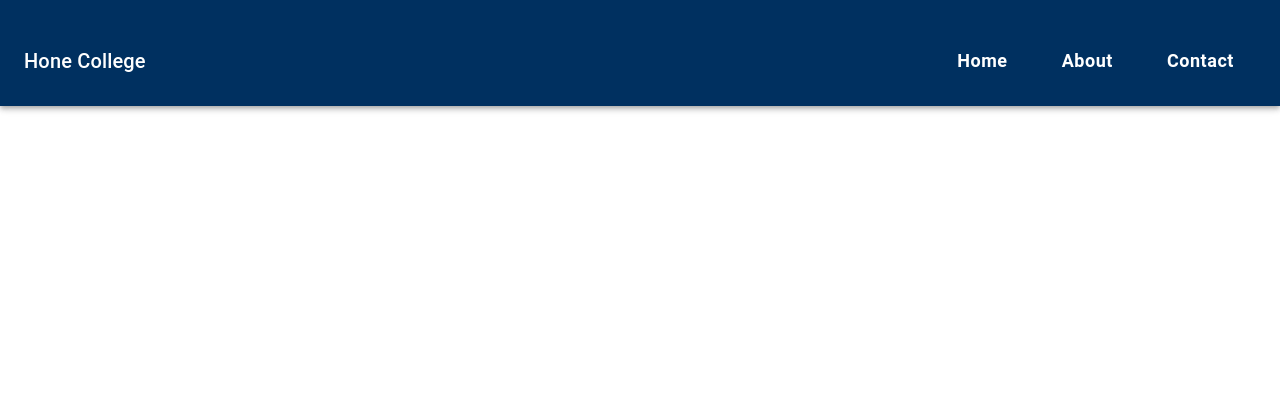
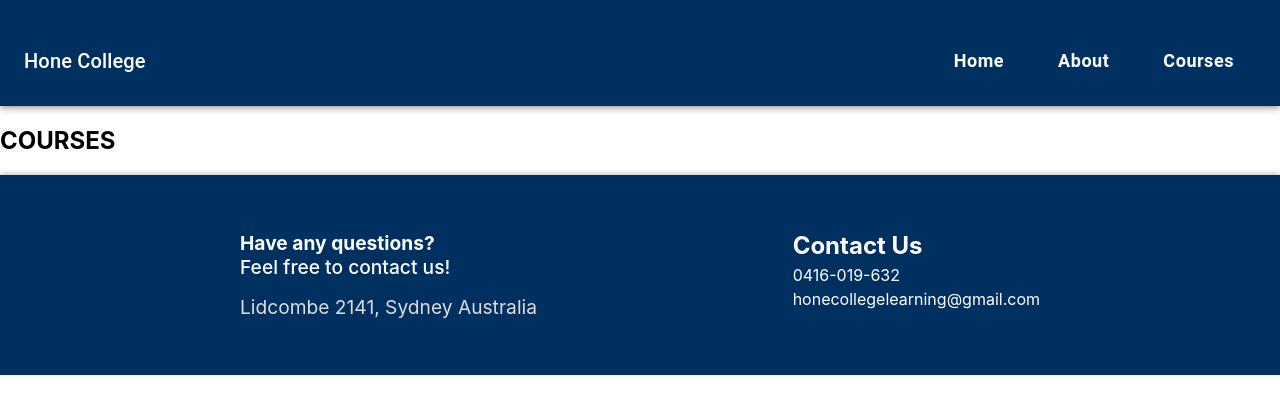
Before and after one commit to honeCollege/.com, a React (Create React App) app in the folder hone_college_v1/: page /.com/courses in a window 1280 px wide. Shown: the top 414 px of the page. Built offline with nearby package versions, Linux system fonts and the light colour scheme.

Commit message:
added bottom bar

```diff
--- a/hone_college_v1/src/App.jsx
+++ b/hone_college_v1/src/App.jsx
@@ -4,12 +4,13 @@ import { Container } from "@mui/material";
 import { ThemeProvider } from "@mui/material/styles";
 import HomePage from "./components/HomePage";
 import AboutPage from "./components/AboutPage";
+import BottomNavigation from "./components/BottomNavigation";
 import "./css/colorPalette.css";
 import theme from "./css/colorTheme";
 import NavigationHeader from "./components/Header";
 
-function Contact() {
-  return <h2>Contact Page</h2>;
+function Courses() {
+  return <h2>COURSES</h2>;
 }
 
 export default function App() {
@@ -25,10 +26,11 @@ export default function App() {
           <Routes>
             <Route path="/.com" element={<HomePage />} />
             <Route path="/.com/about" element={<AboutPage />} />
-            <Route path="/.com/contact" element={<Contact />} />
+            <Route path="/.com/courses" element={<Courses />} />
           </Routes>
         </Container>
       </Router>
+      <BottomNavigation/>
     </ThemeProvider>
   );
 }
--- a/hone_college_v1/src/components/AboutPage.jsx
+++ b/hone_college_v1/src/components/AboutPage.jsx
@@ -57,7 +57,7 @@ export default function AboutPage() {
       <div
         style={{
           position: 'relative',
-          width: '100vw',
+          width: '100%',
           height: useFixedHeight ? '600px' : undefined,
           paddingTop: useFixedHeight ? undefined : '66.67%',
           backgroundImage: `url(${handWriting})`,
@@ -122,10 +122,9 @@ export default function AboutPage() {
           Who We Are
         </h1>
         <p style={{ maxWidth: '800px', fontSize: '1.125rem', lineHeight: '1.6'}}>
-          We are HoneCollege, a group of tutors who are passionate about helping students grow into confident,
-          capable learners. We're looking to help shape future generations into becoming independent thinkers
-          by having a real understanding of our content rather than solely chasing marks at school. Whether you're aiming to
-          catch up or get ahead, we'll help hone your skills and unlock your full potential.
+          We are HoneCollege, a team of passionate math tutors dedicated to helping students truly understand math—not just memorise it.
+          Our approach rewires the way students think about numbers, focusing on deep comprehension over rote learning.
+          Whether you're looking to build confidence, catch up, or get ahead, we'll help hone your mathematical thinking and unlock your full potential.
         </p>
       </div>
       <div
--- /dev/null
+++ b/hone_college_v1/src/components/BottomNavigation.jsx
@@ -0,0 +1,61 @@
+import React from 'react';
+import { useTheme } from '@mui/material/styles';
+
+export default function StickyFooter() {
+  const theme = useTheme();
+
+  const footerStyle = {
+    bottom: 0,
+    width: '100%',
+    height: '200px',
+    backgroundColor: theme.palette.secondary.main,
+    color: 'white',
+    display: 'flex',
+    justifyContent: 'center',
+    alignItems: 'center',
+    boxShadow: '0 -2px 5px rgba(0, 0, 0, 0.2)',
+    zIndex: 1000,
+  };
+
+  const innerContainerStyle = {
+    display: 'flex',
+    flexDirection: 'row',
+    justifyContent: 'space-between',
+    alignItems: 'flex-start',
+    width: '100%',
+    maxWidth: '800px',
+  };
+
+  const leftColumnStyle = {
+    fontSize: '1.2rem',
+    fontWeight: '500',
+  };
+
+  const rightColumnStyle = {
+    display: 'flex',
+    flexDirection: 'column',
+    gap: '0.3rem',
+    fontSize: '1rem',
+  };
+
+  return (
+  <div style={footerStyle}>
+    <div style={innerContainerStyle}>
+      <div style={leftColumnStyle}>
+        <div style={{ fontWeight: 'bold' }}>Have any questions?</div>
+        <div>Feel free to contact us!</div>
+        <div style={{ marginTop: '1rem', fontSize: '1.2rem', fontWeight: 'normal', color: '#dddddd' }}>
+          Lidcombe 2141, Sydney Australia
+        </div>
+      </div>
+
+      <div style={rightColumnStyle}>
+        <div style={{ fontWeight: 'bold', fontSize: '1.5rem' }}>Contact Us</div>
+        <div>0416-019-632</div>
+        <div>honecollegelearning@gmail.com</div>
+      </div>
+    </div>
+  </div>
+);
+
+}
--- a/hone_college_v1/src/components/Header.jsx
+++ b/hone_college_v1/src/components/Header.jsx
@@ -29,7 +29,7 @@ export default function NavigationHeader() {
             </Typography>
               <HeaderButton text="Home" link="/.com" />
               <HeaderButton text="About" link="/.com/about" />
-              <HeaderButton text="Contact" link="/.com/contact" />
+              <HeaderButton text="Courses" link="/.com/courses" />
           </Toolbar>
         </AppBar>
     </ThemeProvider>
--- a/hone_college_v1/src/components/HomePage.jsx
+++ b/hone_college_v1/src/components/HomePage.jsx
@@ -77,7 +77,7 @@ export default function HomePage() {
 
           }}
         >
-          "Hone your skills. Become your best self."
+          "Hone yourself. Become an academic weapon."
         </h1>
       </div>
       </div>
--- a/hone_college_v1/src/components/RespectValue.jsx
+++ b/hone_college_v1/src/components/RespectValue.jsx
@@ -93,7 +93,7 @@ export default function RespectValue() {
             lineHeight: '1.6',
           }}
         >
-          Respect comes from both the student and the teacher through how we share knowledge and wisdom
+          Respect comes from both the student and the teacher through how we share knowledge and wisdom.
         </p>
       </div>
     </div>
```
